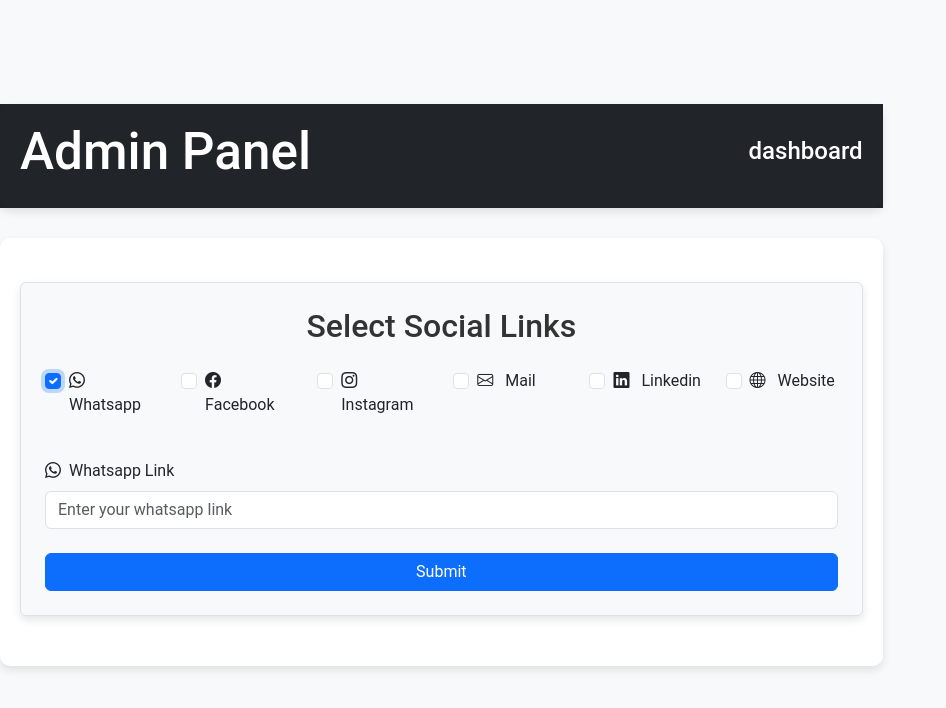
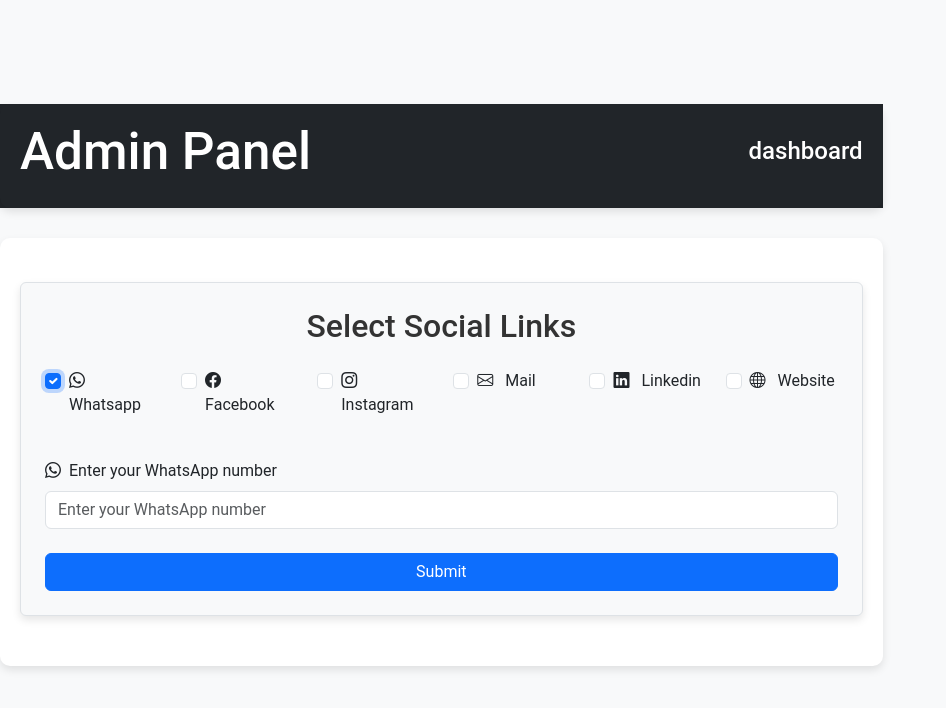
Before and after one commit to dhameliyahit/card.cutomcliq, a React (Vite) app: page /dashboard in a window 1280 px wide. Both pictures are taken after a click on the checkbox "Whatsapp". Shown: the top 708 px of the page, without its empty margins (0-946 px from the left). Built offline with nearby package versions, Linux system fonts and the light colour scheme; the HTML template or start-up script is replaced by a standard one.

Commit message:
update:"add whatsapp link instand of whatspp number add"

```diff
--- a/src/components/SocialLinkForm.jsx
+++ b/src/components/SocialLinkForm.jsx
@@ -98,13 +98,15 @@ const SocialLinksForm = () => {
             <div key={platform} className="mb-3">
               <label className="form-label" htmlFor={`${platform}Input`}>
                 <i className={`bi ${socialPlatforms.find(p => p.name === platform)?.icon} me-2`}></i>
-                {platform.charAt(0).toUpperCase() + platform.slice(1)} Link
+                {platform === 'whatsapp'
+                  ? 'Enter your WhatsApp number'
+                  : `${platform.charAt(0).toUpperCase() + platform.slice(1)} Link`}
               </label>
               <input
                 type="text"
                 className="form-control"
                 id={`${platform}Input`}
-                placeholder={`Enter your ${platform} link`}
+                placeholder={platform === 'whatsapp' ? 'Enter your WhatsApp number' : `Enter your ${platform}`}
                 value={formData[platform] || ''}
                 onChange={(e) => handleInputChange(platform, e.target.value)}
               />
```
